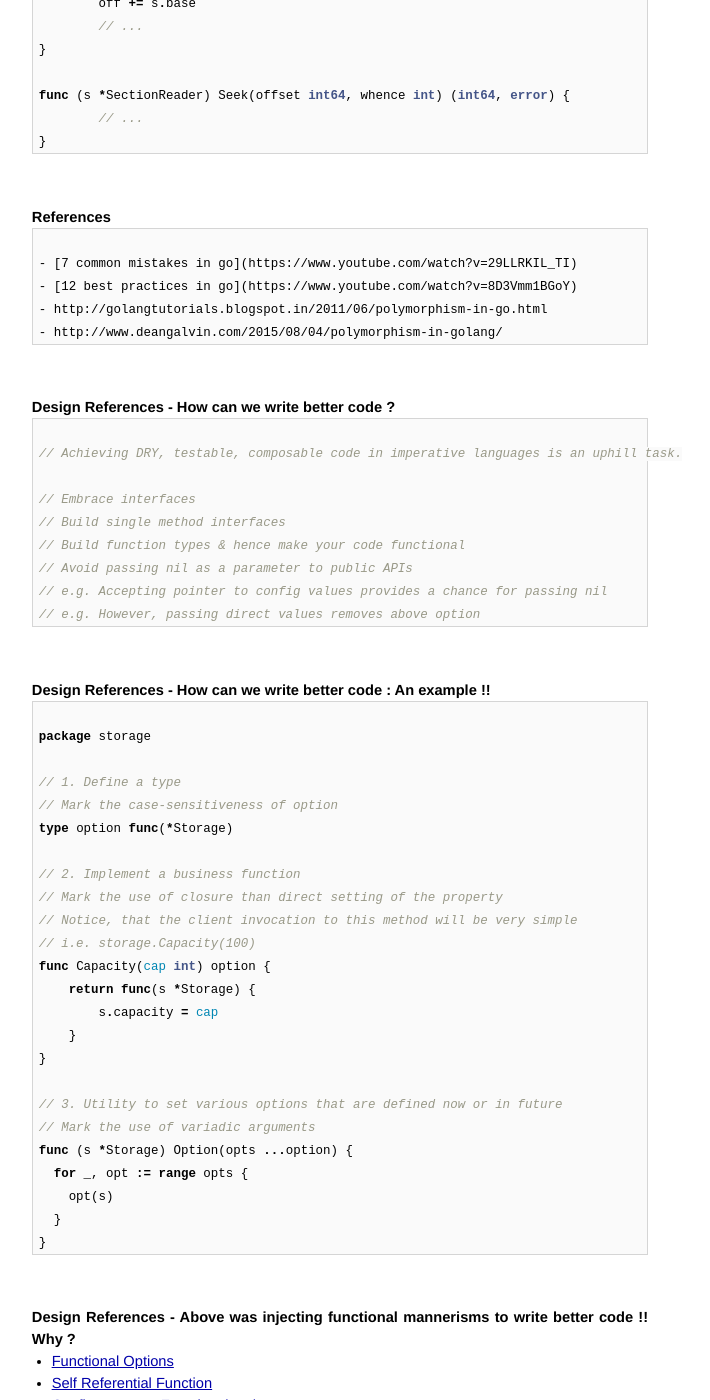
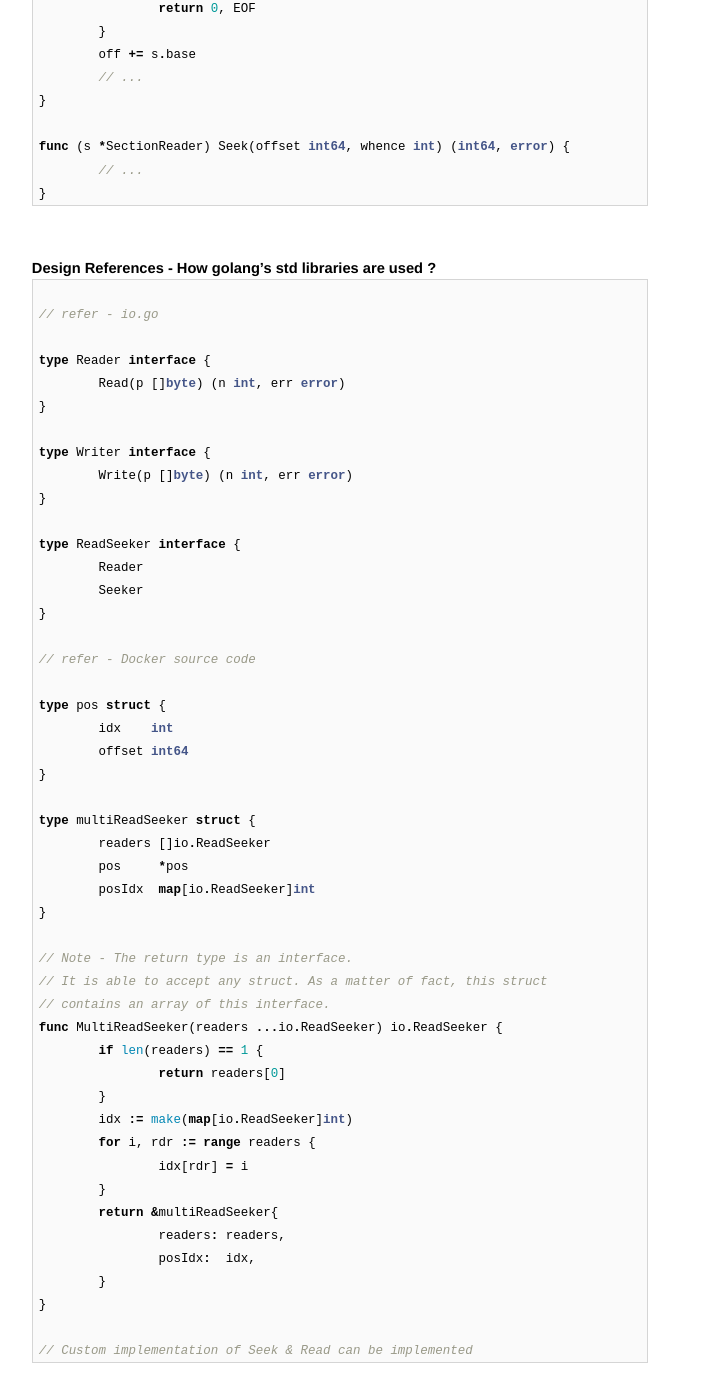
Before and after one commit to AmitKumarDas/amitkumardas.github.io, a Jekyll site: the page built from _posts/2016-07-14-my-golang-refresher.md, in a window 1280 px wide and 1400 px high, scrolled down 3611 px. Shown: the whole window, without its empty margins (300-1010 px from the left). Built offline with Jekyll 4.4.1, drawn with Linux system fonts in a browser that asks for light colours.

Commit message:
Update 2016-07-14-my-golang-refresher.md

````diff
--- a/_posts/2016-07-14-my-golang-refresher.md
+++ b/_posts/2016-07-14-my-golang-refresher.md
@@ -32,6 +32,8 @@ no arguments and returns no value.
 - [Functional Addict - III](https://github.com/yanatan16/itertools)
 - [Linq in go](http://ahmetalpbalkan.github.io/go-linq/)
 - [Can not do without List & Maps](https://github.com/mndrix/ps)
+
+<br />
 
 ### Design Cookbooks
 
@@ -178,6 +180,60 @@ func (s *SectionReader) ReadAt(p []byte, off int64) (n int, err error) {
 func (s *SectionReader) Seek(offset int64, whence int) (int64, error) {
         // ...
 }
+```
+
+<br />
+
+### Design References - How golang's std libraries are used ?
+
+```go
+
+// refer - io.go
+
+type Reader interface {
+	Read(p []byte) (n int, err error)
+}
+
+type Writer interface {
+	Write(p []byte) (n int, err error)
+}
+
+type ReadSeeker interface {
+	Reader
+	Seeker
+}
+
+// refer - Docker source code
+
+type pos struct {
+	idx    int
+	offset int64
+}
+
+type multiReadSeeker struct {
+	readers []io.ReadSeeker
+	pos     *pos
+	posIdx  map[io.ReadSeeker]int
+}
+
+// Note - The return type is an interface.
+// It is able to accept any struct. As a matter of fact, this struct
+// contains an array of this interface.
+func MultiReadSeeker(readers ...io.ReadSeeker) io.ReadSeeker {
+	if len(readers) == 1 {
+		return readers[0]
+	}
+	idx := make(map[io.ReadSeeker]int)
+	for i, rdr := range readers {
+		idx[rdr] = i
+	}
+	return &multiReadSeeker{
+		readers: readers,
+		posIdx:  idx,
+	}
+}
+
+// Custom implementation of Seek & Read can be implemented
 ```
 
 <br />
````
